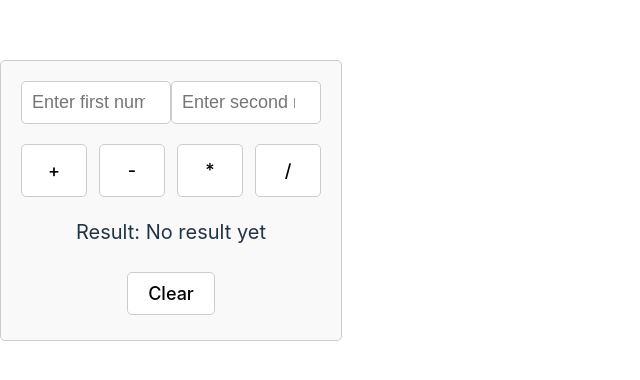
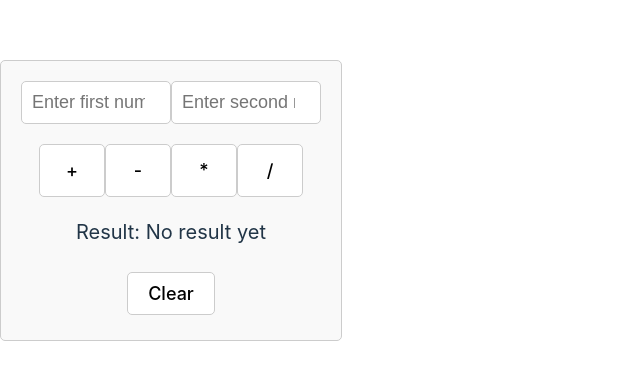
Before and after one commit to perlyn856/my_react, a React (Vite) app: page / in a window 1280 px wide. Shown: the part 200-580 px from the top of the page, without its empty margins (0-640 px from the left). Built offline with nearby package versions, Linux system fonts and the light colour scheme.

Commit message:
Update App.css

```diff
--- a/src/App.css
+++ b/src/App.css
@@ -5,7 +5,8 @@
   border: 1px solid #ccc;
   border-radius: 5px;
   background-color: #f9f9f9;
-  text-align:center;
+  align-items:center;
+  justify-content:center;
 }
 
 .input-section {
@@ -27,7 +28,8 @@
   display: flex;
   justify-content: space-between;
   margin-bottom: 20px;
-  text-align: center;
+  align-items:center;
+  justify-content:center;
 }
 
 .operator-buttons button {
```
